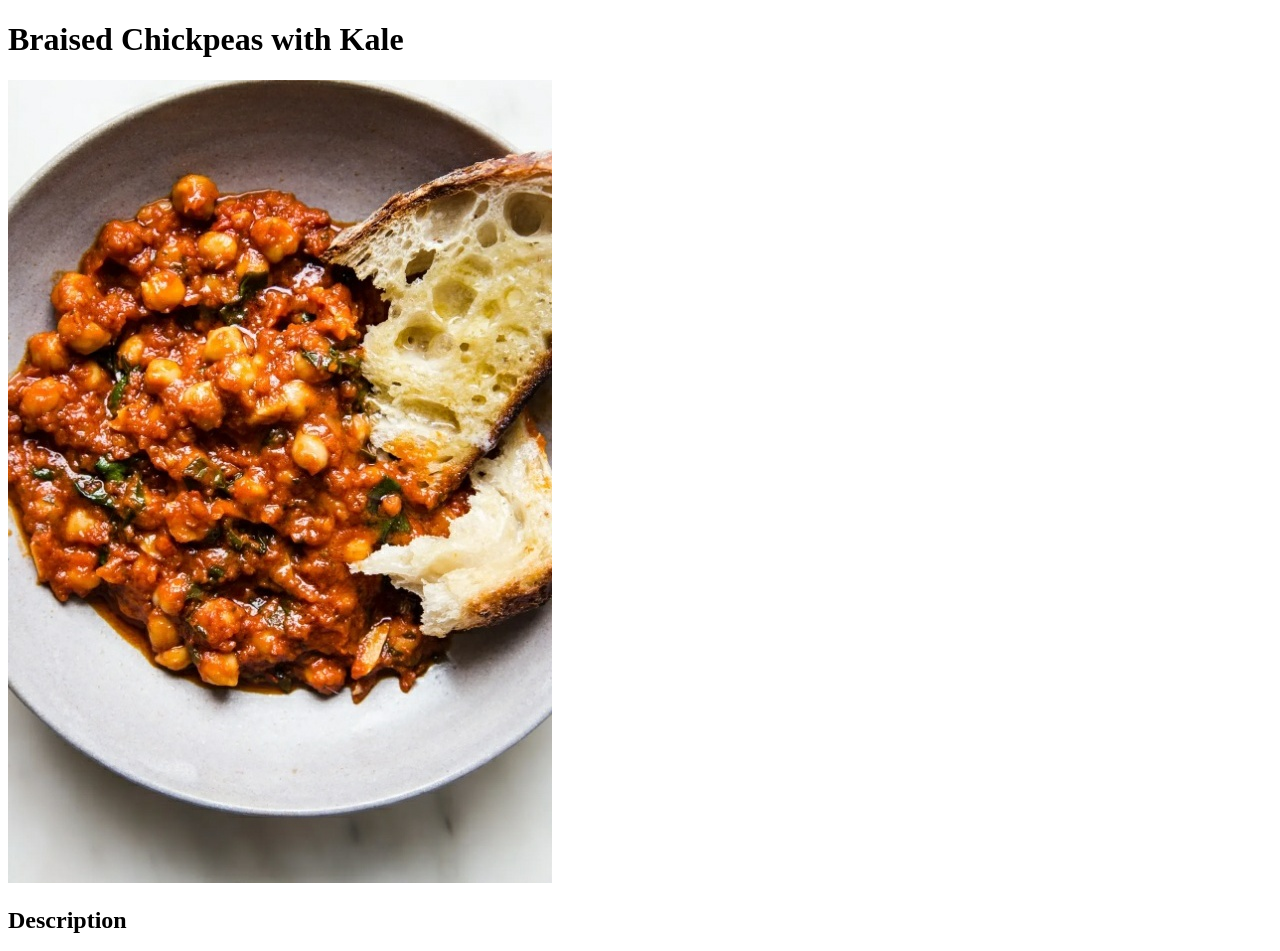
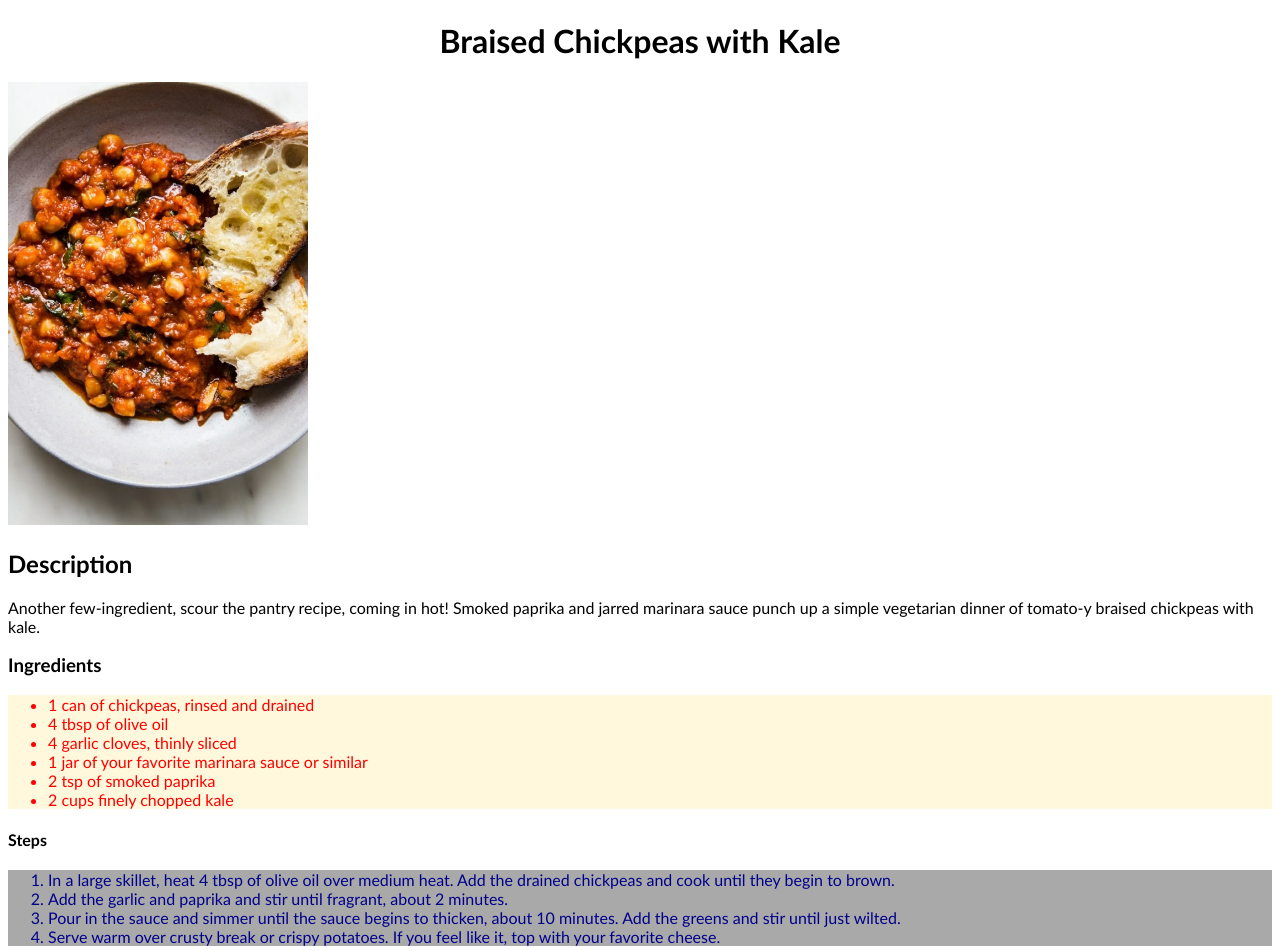
Before and after one commit to benmace22/odin-recipes, a plain HTML site: page recipes/chickpeas.html in a window 1280 px wide. Shown: the top 951 px of the page. Drawn offline with Linux system fonts and the light colour scheme.

Commit message:
new css file added for some pizaz

```diff
--- a/recipes/chickpeas.html
+++ b/recipes/chickpeas.html
@@ -3,16 +3,17 @@
 <head>
     <meta charset="UTF-8">
     <title>Chickpeas</title>
+    <link rel="stylesheet" href="../style.css">
 </head>
 <body>
-    <h1>Braised Chickpeas with Kale</h1>
+    <h1 class="head one">Braised Chickpeas with Kale</h1>
     <img src="../images/chickpeas.jpg" alt="Braised chickpeas in a bowl with bread">
-    <h2>Description</h2>
-    <p>Another few-ingredient, scour the pantry recipe, coming in hot! Smoked paprika and jarred marinara sauce
+    <h2 class="head">Description</h2>
+    <p class="des">Another few-ingredient, scour the pantry recipe, coming in hot! Smoked paprika and jarred marinara sauce
         punch up a simple vegetarian dinner of tomato-y braised chickpeas with kale.
     </p>
-    <h3>Ingredients</h3>
-    <ul>
+    <h3 class="head">Ingredients</h3>
+    <ul class="ing">
         <li>1 can of chickpeas, rinsed and drained</li>
         <li>4 tbsp of olive oil</li>
         <li>4 garlic cloves, thinly sliced</li>
@@ -20,8 +21,8 @@
         <li>2 tsp of smoked paprika</li>
         <li>2 cups finely chopped kale</li>
     </ul>
-    <h4>Steps</h4>
-    <ol>
+    <h4 class="head">Steps</h4>
+    <ol class="step">
         <li>In a large skillet, heat 4 tbsp of olive oil over medium heat. Add the drained chickpeas and cook until they begin to brown.</li>
         <li>Add the garlic and paprika and stir until fragrant, about 2 minutes.</li>
         <li>Pour in the sauce and simmer until the sauce begins to thicken, about 10 minutes. Add the greens and stir until just wilted.</li>
--- /dev/null
+++ b/style.css
@@ -0,0 +1,29 @@
+img {
+    height: auto;
+    width: 300px;
+}
+
+.head, .ing, .step, .des, .list-one {
+    font-family: 'Gill Sans', 'Gill Sans MT', Calibri, 'Trebuchet MS', sans-serif;
+}
+
+.one {
+    text-align: center;
+}
+
+.title {
+    color: blue;
+    text-align: center;
+}
+
+.ing {
+    color: red;
+    text-align: left;
+    background-color: cornsilk;
+}
+
+.step{
+    color: darkblue;
+    text-align: left;
+    background-color: darkgrey;
+}
```
Also changed, not shown: index.html (+3 -2 lines), recipes/ratatouille.html (+8 -7 lines), recipes/tortellini-soup.html (+8 -7 lines), 1 other file.
